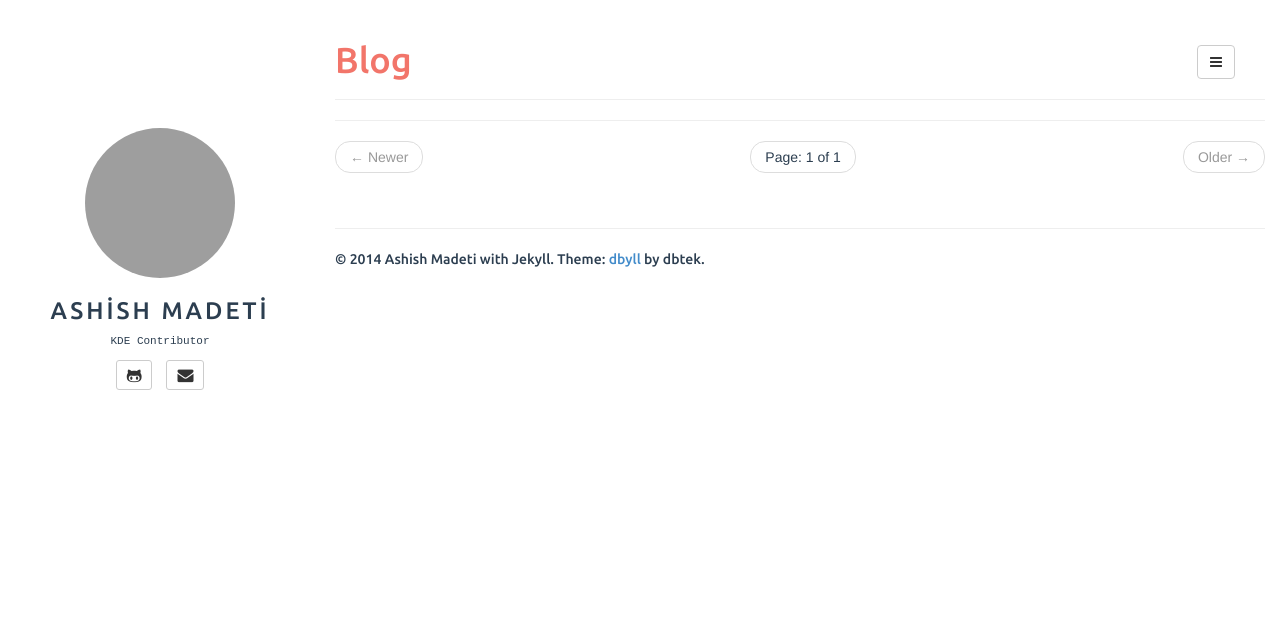
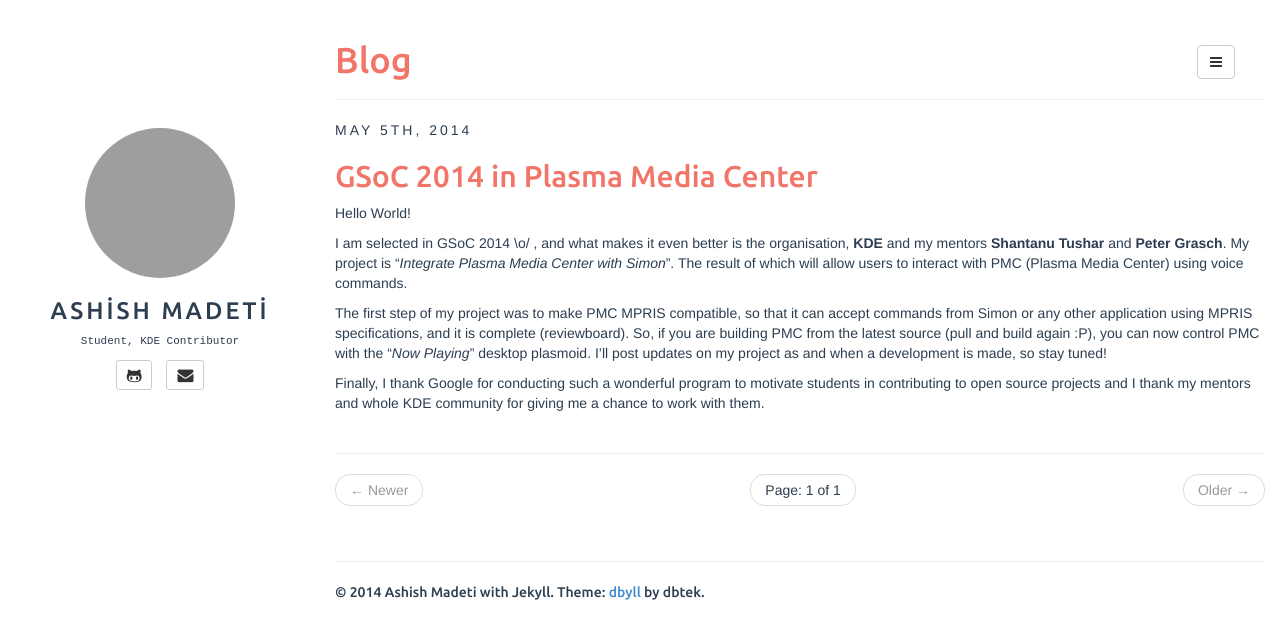
Before and after one commit to ashishmadeti/ashishmadeti.github.io, a Jekyll site: the page built from index.html, in a window 1280 px wide. Shown: the top 639 px of the page. Built offline with Jekyll 4.4.1, drawn with Linux system fonts in a browser that asks for light colours; the list of posts is cut into pages by our own code; grey boxes are pictures that could not be loaded.

Commit message:
gsoc 2014 in pmc

```diff
--- a/_config.yml
+++ b/_config.yml
@@ -15,7 +15,7 @@ author:
   twitter: false
   pinterest: false
   linkedin: ashishmadeti
-  bio: KDE Contributor
+  bio: Student, KDE Contributor
   email_md5: 3981a429861d323c19f296dafc3d1f1d
 
 rss_path: feed.xml
--- a/_includes/default.html
+++ b/_includes/default.html
@@ -51,7 +51,7 @@
           </button>
           <ul class="dropdown-menu" role="menu">
             <li><a href="{{ site.BASE_PATH}}/"><i class="fa fa-home"></i> Home</a></li>
-            <li><a href="{{ site.BASE_PATH}}/{{ site.archives_path }}"><i class="fa fa-folder"></i> Archives</a></li>
+            <li><a href="{{ site.BASE_PATH}}/{{ site.archives_path }}"><i class="fa fa-folder"></i> Archive</a></li>
             <li><a href="{{ site.BASE_PATH}}/{{ site.tags_path }}"><i class="fa fa-tags"></i> Tags</a></li>
               <li class="divider"></li>
             <li><a href="#"><i class="fa fa-arrow-up"></i> Top of Page</a></li>
--- /dev/null
+++ b/_posts/2014-05-05-gsoc-in-pmc.md
@@ -0,0 +1,15 @@
+---
+layout: post
+title: GSoC 2014 in Plasma Media Center
+categories: [gsoc, kde]
+tags: [gsoc14, kde, pmc, simon]
+fullview: true
+---
+
+Hello World!
+
+I am selected in GSoC 2014 \o/ , and what makes it even better is the organisation, **[KDE](http://kde.org/)** and my mentors **[Shantanu Tushar](http://www.shantanutushar.com/)** and **[Peter Grasch](http://grasch.net/about)**. My project is "*Integrate Plasma Media Center with Simon*". The result of which will allow users to interact with [PMC](http://community.kde.org/Plasma/Plasma_Media_Center) (Plasma Media Center) using voice commands.
+
+The first step of my project was to make PMC [MPRIS](http://specifications.freedesktop.org/mpris-spec/latest/) compatible, so that it can accept commands from Simon or any other application using MPRIS specifications, and it is complete ([reviewboard](https://git.reviewboard.kde.org/r/117801/)). So, if you are building PMC from the latest source (pull and build again :P), you can now control PMC with the "*Now Playing*" desktop plasmoid. I'll post updates on my project as and when a development is made, so stay tuned!
+
+Finally, I thank Google for conducting such a wonderful program to motivate students in contributing to open source projects and I thank my mentors and whole KDE community for giving me a chance to work with them.
```
Also changed, not shown: other parts of _includes/default.html (+1 -1 lines), archives.html (+5 -5 lines).
